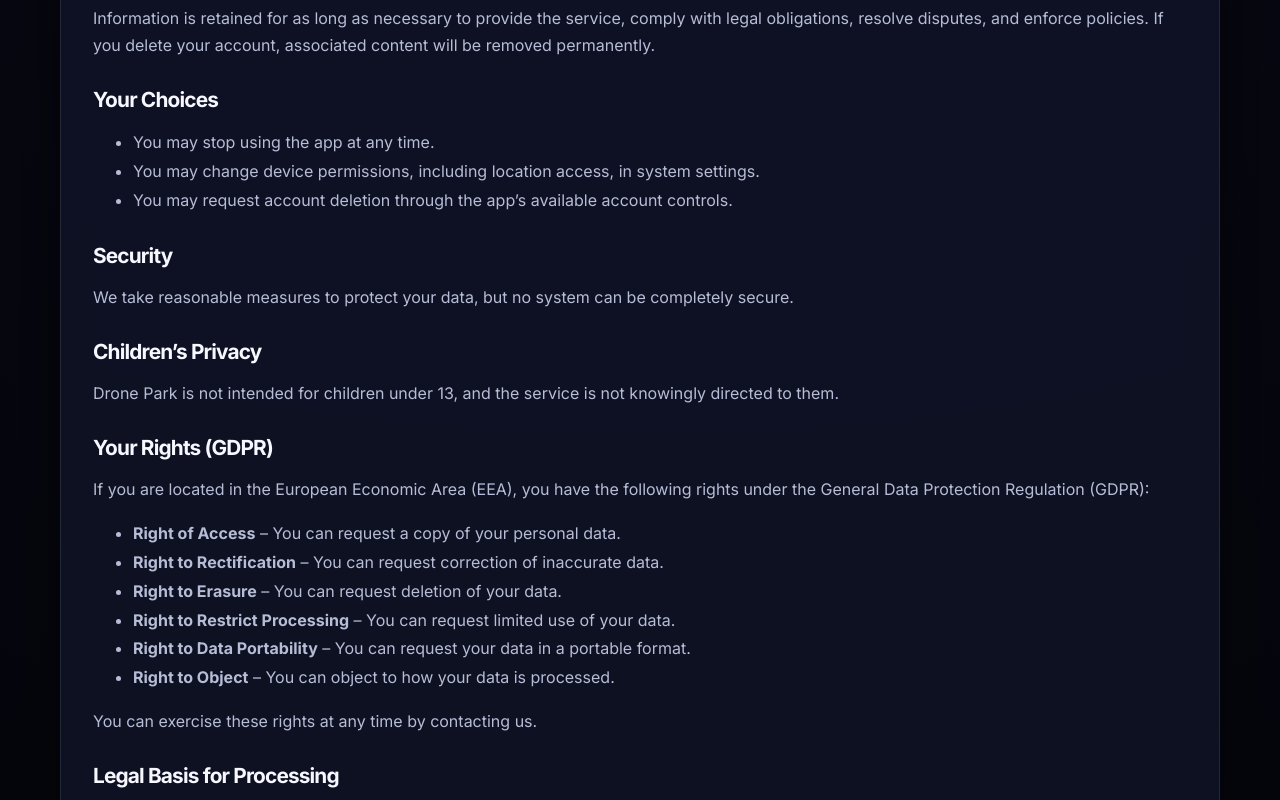
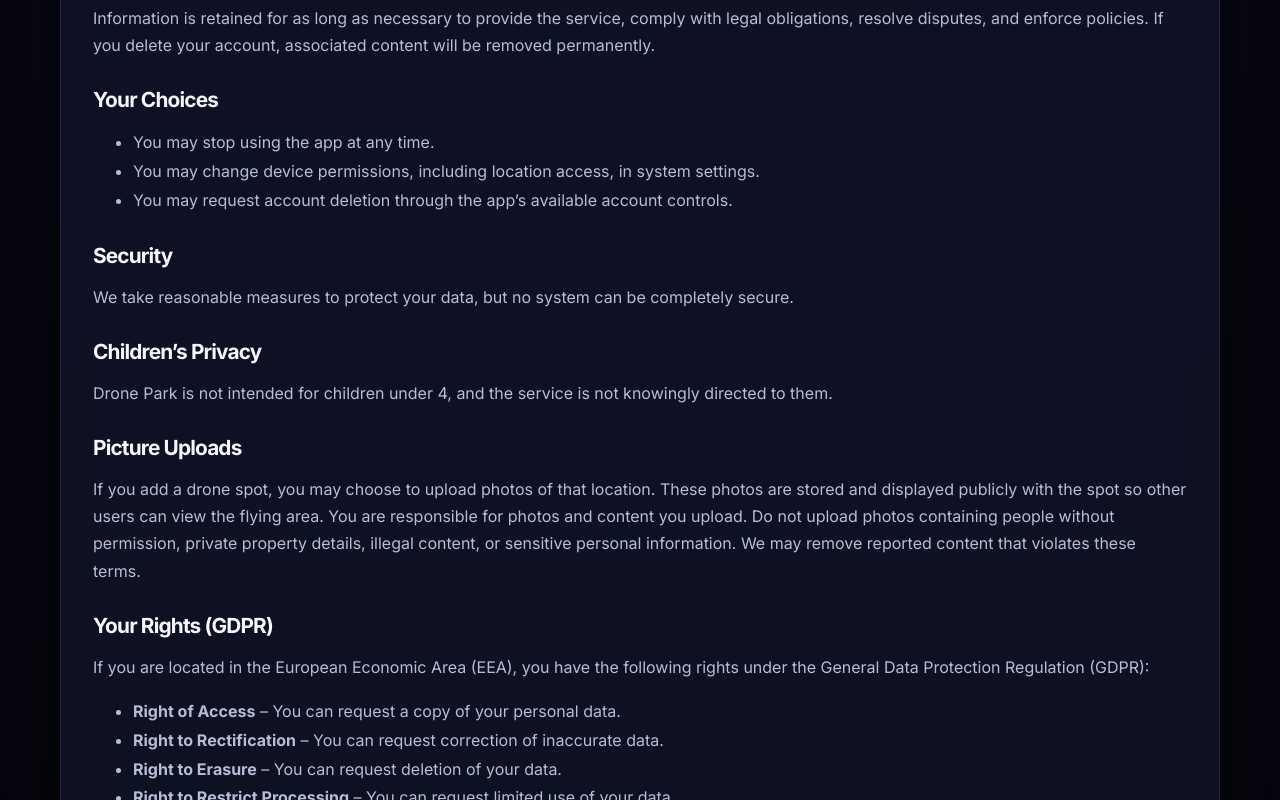
Before and after one commit to krischanzz/drone-park, a plain HTML site: page privacy.html in a window 1280 px wide. Shown: the part 1608-2408 px from the top of the page. Drawn offline with Linux system fonts and the light colour scheme.

Commit message:
Update privacy.html
Updating terms- photo uploads

```diff
--- a/privacy.html
+++ b/privacy.html
@@ -32,7 +32,7 @@
     <article class="legal-card">
       <span class="eyebrow">Legal</span>
       <h1>Privacy Policy</h1>
-      <p><strong>Effective date:</strong> May 19, 2026</p>
+      <p><strong>Effective date:</strong> May 25, 2026</p>
 
       <p>
         Drone Park respects your privacy. This Privacy Policy explains what information is collected,
@@ -114,7 +114,13 @@ Firebase may collect technical data in accordance with Google’s Privacy Policy
 
       <h2>Children’s Privacy</h2>
       <p>
-        Drone Park is not intended for children under 13, and the service is not knowingly directed to them.
+        Drone Park is not intended for children under 4, and the service is not knowingly directed to them.
+      </p>
+
+      <h2>Picture Uploads</h2>
+      <p>
+        If you add a drone spot, you may choose to upload photos of that location. These photos are stored and displayed publicly with the spot so other users can view the flying area.
+        You are responsible for photos and content you upload. Do not upload photos containing people without permission, private property details, illegal content, or sensitive personal information. We may remove reported content that violates these terms.
       </p>
 
       <h2>Your Rights (GDPR)</h2>
```
